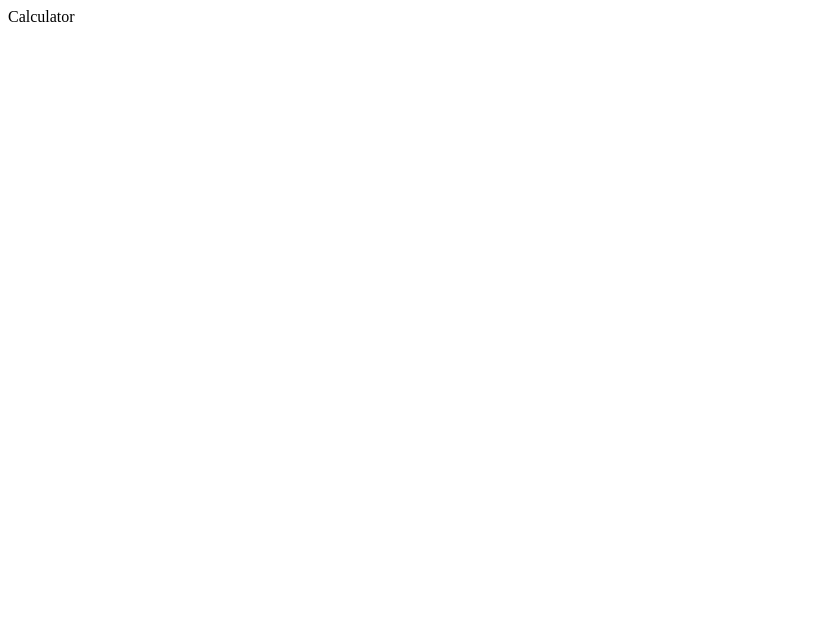
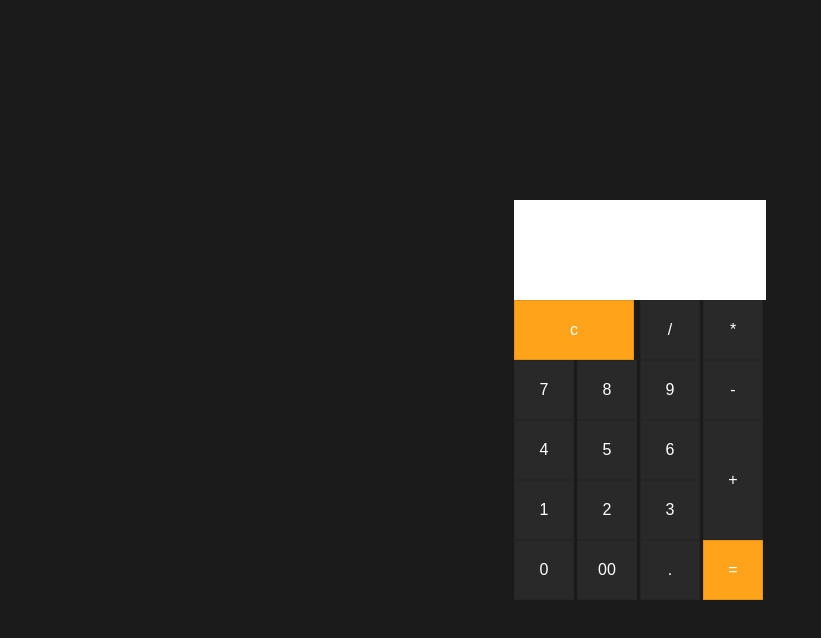
Before and after one commit to davi-p-oliveira-11/small-react-projects, a React (Vite) app: page / in a window 1280 px wide. Shown: the top 638 px of the page, without its empty margins (0-821 px from the left). Built offline with nearby package versions, Linux system fonts and the light colour scheme.

Commit message:
feat(calculator): complete Calculator component with full logic and styles

```diff
--- a/src/components/Calculator/Calculator.tsx
+++ b/src/components/Calculator/Calculator.tsx
@@ -1,7 +1,44 @@
-const Calculator = () => {
+import { useState } from "react";
+import "./calculator.css";
+
+const Calculator: React.FC = () => {
+  const [inputValue, setInputValue] = useState("");
+
+  const display = (value) => setInputValue(inputValue + value);
+  const calculate = () => setInputValue(eval(inputValue));
+  const clear = () => setInputValue("");
+
   return (
-    <div>Calculator</div>
-  )
-}
+    <form className="calculator" name="calc">
+      <input type="text" className="value" value={inputValue} />
 
-export default Calculator
+      <span className="num clear" onClick={() => clear()}>
+        c
+      </span>
+
+      <span onClick={() => display("/")}>/</span>
+      <span onClick={() => display("*")}>*</span>
+      <span onClick={() => display("7")}>7</span>
+      <span onClick={() => display("8")}>8</span>
+      <span onClick={() => display("9")}>9</span>
+      <span onClick={() => display("-")}>-</span>
+      <span onClick={() => display("4")}>4</span>
+      <span onClick={() => display("5")}>5</span>
+      <span onClick={() => display("6")}>6</span>
+      <span className="plus" onClick={() => display("+")}>
+        +
+      </span>
+      <span onClick={() => display("1")}>1</span>
+      <span onClick={() => display("2")}>2</span>
+      <span onClick={() => display("3")}>3</span>
+      <span onClick={() => display("0")}>0</span>
+      <span onClick={() => display("00")}>00</span>
+      <span onClick={() => display(".")}>.</span>
+      <span className="num equal" onClick={() => calculate()}>
+        =
+      </span>
+    </form>
+  );
+};
+
+export default Calculator;
```
